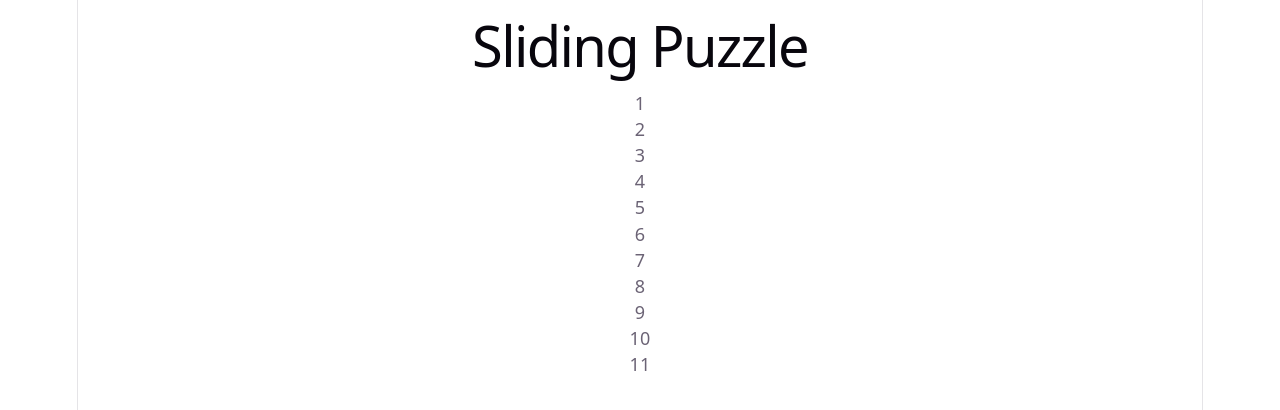
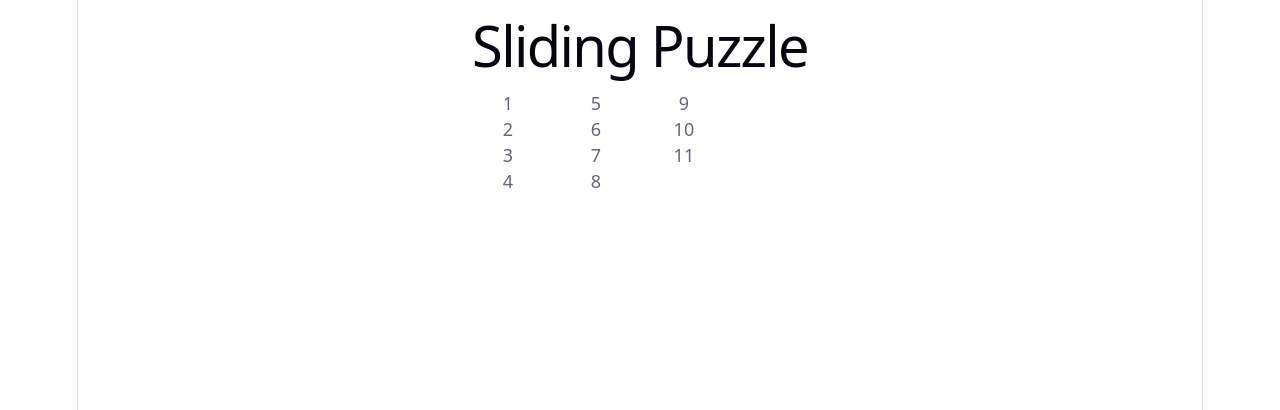
Before and after one commit to EddieJohanssonn3000/sliding-puzzle, a React (Vite) app: page / in a window 1280 px wide. Shown: the top 410 px of the page. Built offline with nearby package versions, Linux system fonts and the light colour scheme.

Commit message:
Add grid layout to Board

```diff
--- a/src/components/Board.module.css
+++ b/src/components/Board.module.css
@@ -0,0 +1,5 @@
+.board {
+    display: grid;
+    gap: 8px;
+    justify-content: center;
+  }
--- a/src/components/Board.tsx
+++ b/src/components/Board.tsx
@@ -1,5 +1,5 @@
 import type { Board as BoardType } from "../utils/board";
-import Tile from "./Tile";
+import Tile from "./Tile";import styles from "./Board.module.css";
 
 type Props = {
     board: BoardType;
@@ -8,7 +8,10 @@ type Props = {
 
 export default function Board({ board, onTileClick }: Props) {
     return (
-        <div>
+        <div className={styles.board}
+        style={{
+            gridTemplateColumns: `repeat(${board[0].length}, 80px)`
+          }}>
             {board.map((row, r) => (
                 <div key={r}>
                     {row.map((tile, c) => (<Tile key={c} value={tile} onClick={() => onTileClick(r, c)} />))}
```
